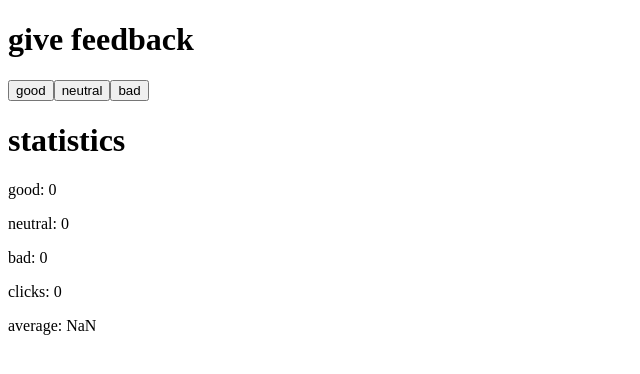
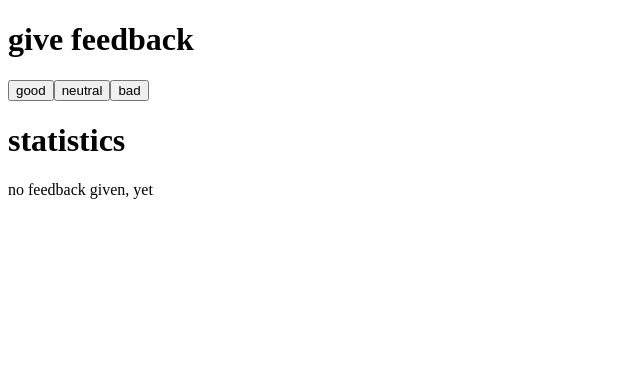
Before and after one commit to mrchrmn-ls/fullstack-open, a React (Create React App) app in the folder part1/unicafe/: page / in a window 1280 px wide. Shown: the top 374 px of the page, without its empty margins (0-640 px from the left). Built offline with nearby package versions, Linux system fonts and the light colour scheme.

Commit message:
part1d ex1.10 done

```diff
--- a/part1/unicafe/src/App.js
+++ b/part1/unicafe/src/App.js
@@ -17,7 +17,7 @@ const Feedback = ({ handlers, stats }) => {
   )
 }
 
-const Stat = ({ name, number }) => <p>{name}: {number}</p>;
+const Stat = ({ name, value }) => <p>{name}: {value}</p>;
 
 const Statistics = ({ stats }) => {
   let clickCount = 0;
@@ -26,16 +26,25 @@ const Statistics = ({ stats }) => {
   }
   let average = ((stats.good - stats.bad) / clickCount).toFixed(2);
 
-  return (
-    <>
-      <h1>statistics</h1>
-      <Stat name="good" number={stats.good} />
-      <Stat name="neutral" number={stats.neutral} />
-      <Stat name="bad" number={stats.bad} />
-      <Stat name="clicks" number={clickCount} />
-      <Stat name="average" number={average} />
-    </>
-  )
+  if (clickCount > 0) {
+    return (
+      <>
+        <h1>statistics</h1>
+        <Stat name="good" value={stats.good} />
+        <Stat name="neutral" value={stats.neutral} />
+        <Stat name="bad" value={stats.bad} />
+        <Stat name="clicks" value={clickCount} />
+        <Stat name="average" value={average} />
+      </>
+    )
+  } else {
+    return (
+      <>
+        <h1>statistics</h1>
+        <p>no feedback given, yet</p>
+      </>
+    )
+  }
 }
 
 const App = () => {
```
